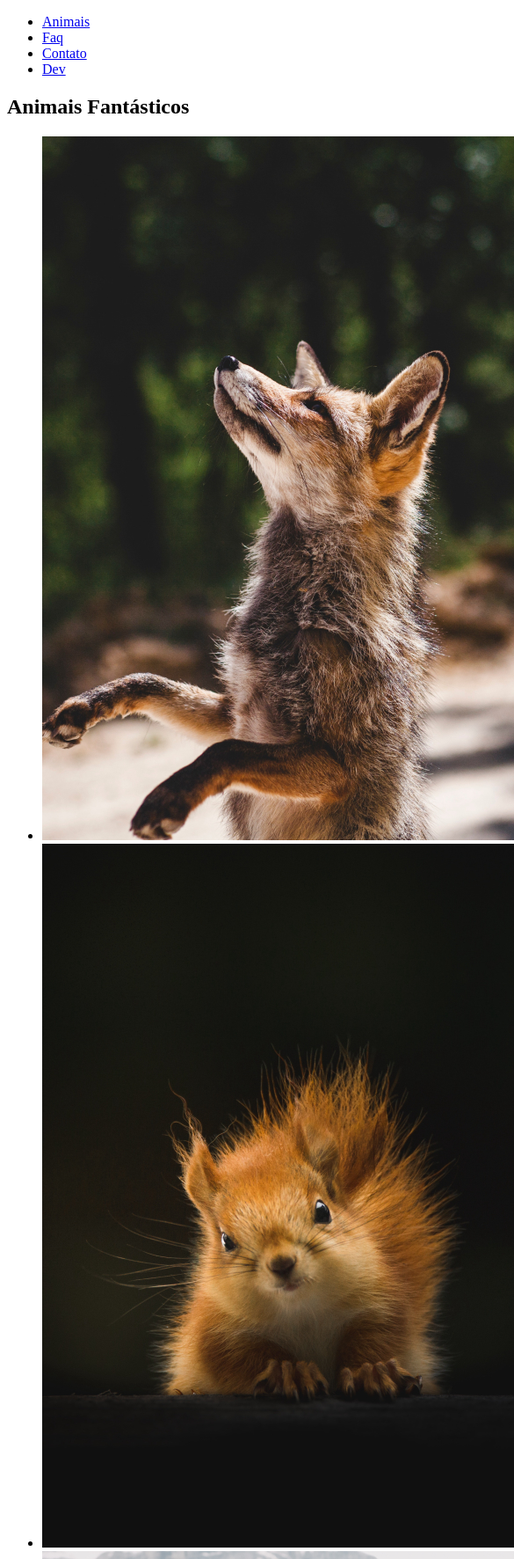
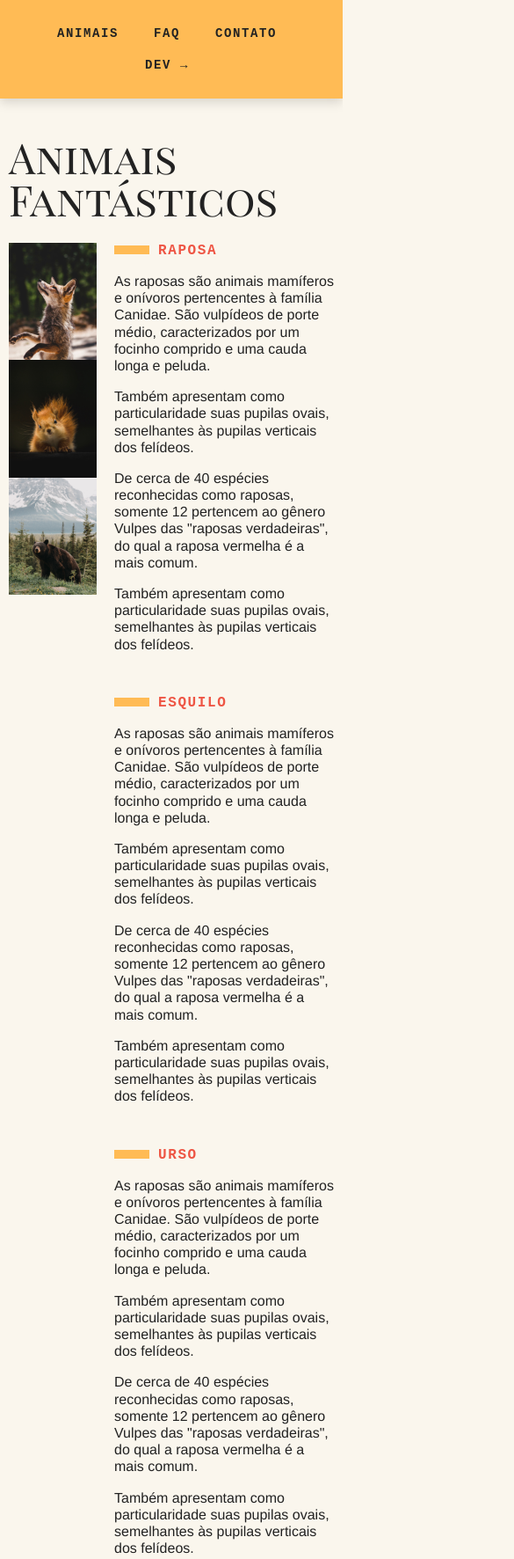
Before and after one commit to eversondsdev/animais_fantasticos, a plain HTML site: page index.html in a window 390 px wide. Shown: the top 1772 px of the page at 88% size, 585 px wide, since content can reach past the window. Drawn offline with Linux system fonts and the light colour scheme.

Commit message:
Adiciona estilo CSS e estrutura HTML para a seção de animais e FAQ

```diff
--- a/css/styles.css
+++ b/css/styles.css
@@ -0,0 +1,193 @@
+* {
+    margin: 0;
+    padding: 0;
+    box-sizing: border-box;
+}
+
+img {
+    display: block;
+    max-width: 100%;
+
+}
+
+ul {
+    list-style: none;
+}
+
+body {
+    background: #faf6ed;
+    color: #222;
+    -webkit-font-smoothing: antialiased;
+    display: grid;
+    grid-template-columns: 1fr 120px minmax(300px, 800px) 1fr;
+}
+
+.menu {
+    grid-column: 1 / 5;
+    margin-bottom: 2rem;
+    padding: 10px 0;
+    background: #FB5;
+    box-shadow: 0 4px 12px rgba(0, 0, 0, 0.15);
+}
+.menu ul {
+    display: flex;
+    flex-wrap: wrap;
+    justify-content: center;
+    padding: 10px;
+}
+.menu li {
+    margin-right: 10px;
+}
+.menu li a {
+    display:block;
+    padding: 10px 15px;
+    color: #222;
+    text-decoration: none;
+    font-family: 'IBM Plex Mono', monospace;
+    font-weight: bold;
+    text-transform: uppercase;
+    font-size: .875rem;
+    letter-spacing: .1rem;
+}
+
+.grid-section {
+    grid-column: 2 / 4;
+    width: 100%;
+    padding: 10px;
+    display: grid;
+    grid-template-columns: 100px 200px 1fr;
+    grid-gap: 20px;
+    margin-bottom: 4rem
+}
+
+.titulo {
+    font-family: 'Playfair Display SC', georgia;
+    font-size: 6rem;
+    line-height: 1;
+    font-weight: 400;
+    margin-bottom: 1rem;
+    grid-column: 1 / 4;
+}
+.animais h2 {
+    font-family: 'IBM Plex Mono', monospace;
+    font-size: 1rem;
+    text-transform: uppercase;
+    letter-spacing: .1em;
+    margin-bottom: 1rem;
+    color: #E54
+}
+.animais h2::before {
+    content: '';
+    display: inline-block;
+    width: 40px;
+    height: 10px;
+    margin-right: 10px;
+    background: #FB5;
+}
+
+.animais p {
+    font-family: Helvetica, Arial;
+    line-height: 1.2;
+    margin-bottom: 1rem;
+}
+
+.animais-lista {
+    height: 400px;
+    overflow-y: scroll;
+    grid-column: 1/3;
+}
+
+.animais-lista::-webkit-scrollbar {
+    width: 18px;
+}
+.animais-lista::-webkit-scrollbar-thumb {
+    background: #FB5;
+    border-left: 4px solid #faf6ed;
+    border-right: 4px solid #faf6ed;
+}
+
+.animais-descricao {
+    grid-column: 3;
+}
+
+.animais-descricao section {
+    margin-bottom: 3rem;
+}
+
+.faq-lista {
+    grid-column: 1 / 4;
+}
+.faq-lista dt {
+    font-family: 'IBM Plex Mono', monospace;
+    font-weight: bold;
+    margin-top: 2rem;
+    margin-bottom: .5rem;
+    color: #E54;
+}
+.faq-lista dt::before {
+    content: ' ';
+    display: inline-block;
+    width: 20px;
+    height: 10px;
+    margin-right: 10px;
+    background: #FB5;
+}
+
+.faq-lista dd {
+    font-family: Helvetica, Arial;
+    margin-bottom: .5rem;
+    margin-left: 3px;
+}
+.mapa {
+    grid-column: 1 / 3;
+}
+.dados li {
+    margin-bottom: 1rem;
+    font-family: Helvetica, Arial;
+
+}
+
+.dados li::before {
+    content: ' ';
+    display: inline-block;
+    width: 20px;
+    height: 10px;
+    margin-right: 10px;
+    background: #FB5;
+}
+
+.copy {
+    grid-column: 1 / 5;
+    padding: 10px;
+    background: #FB5;
+     box-shadow: 0 -4px  12px rgba(0, 0, 0, 0.15);
+}
+
+.copy p {
+    text-align: center;
+    font-family: 'IBM Plex Mono', monospace;
+    font-size: .875rem;
+    font-weight: bold;
+}
+@media (max-width: 700px) {
+    body {
+        grid-template-columns: 1fr;
+    }
+    .menu, .grid-section, .copy {
+        grid-column: 1;
+    }
+    .grid-section {
+        grid-template-columns: 100px 1fr;
+        grid-gap: 10px;
+    }
+    .grid-section h1 {
+        font-size: 3rem;
+    }
+    .animais-lista {
+        grid-column: 1;
+    }
+    .faq-lista, .dados, .mapa {
+        grid-column: 1 / 3;
+    }
+
+}
--- a/index.html
+++ b/index.html
@@ -1,10 +1,12 @@
 <!DOCTYPE html>
 <html lang="pt-BR">
 <head>
-    <meta charset="UTF-8">
-    <meta name="viewport" content="width=device-width, initial-scale=1.0">
+  <meta charset="utf-8" />
+  <meta http-equiv="X-UA-Compatible" content="IE=edge">
   <title>Animais Fantásticos</title>
-    <link rel="stylesheet" href="css/styles.css">
+  <meta name="viewport" content="width=device-width, initial-scale=1">
+  <link href="https://fonts.googleapis.com/css?family=Playfair+Display+SC" rel="stylesheet">
+  <link rel="stylesheet" type="text/css" href="css/styles.css" />
 </head>
 <body>
   <nav class="menu">
@@ -12,44 +14,120 @@
       <li><a href="#animais">Animais</a></li>
       <li><a href="#faq">Faq</a></li>
       <li><a href="#contato">Contato</a></li>
-            <li><a href="#">Dev</a></li>
+      <li><a href="#">Dev →</a></li>
     </ul>
   </nav>
-
   <section class="grid-section animais" id="animais">
     <h1 class="titulo">Animais Fantásticos</h1>
-        <ul>
+    <ul class="animais-lista">
       <li>
         <img src="img/imagem1.jpg">
-            </li><li>
+      </li>
+      <li>
         <img src="img/imagem2.jpg">
-            </li><li>
+      </li>
+      <li>
         <img src="img/imagem3.jpg">
-            </li><li>
+      </li>
+      <li>
         <img src="img/imagem4.jpg">
-            </li><li>
+      </li>
+      <li>
         <img src="img/imagem5.jpg">
-            </li><li>
+      </li>
+      <li>
         <img src="img/imagem6.jpg">
       </li>
+    </ul>
     <div class="animais-descricao">
       <section>
         <h2>Raposa</h2>
-                    <p>As raposas são animais mamíferos e onívoros pertencentes à família Canidae. São vulpídeos de porte médio, caracterizados por um focinho comprido e uma cauda longa e peluda.</p>
+        <p>As raposas são animais mamíferos e onívoros pertencentes à família Canidae. São vulpídeos de porte médio, caracterizados
+          por um focinho comprido e uma cauda longa e peluda.</p>
         <p>Também apresentam como particularidade suas pupilas ovais, semelhantes às pupilas verticais dos felídeos.</p>
-                    <p>As raposas são animais mamíferos e onívoros pertencentes à família Canidae. São vulpídeos de porte médio, caracterizados por um focinho comprido e uma cauda longa e peluda.</p>
+        <p>De cerca de 40 espécies reconhecidas como raposas, somente 12 pertencem ao gênero Vulpes das "raposas verdadeiras", do
+          qual a raposa vermelha é a mais comum.</p>
+        <p>Também apresentam como particularidade suas pupilas ovais, semelhantes às pupilas verticais dos felídeos.</p>
       </section>
 
       <section>
         <h2>Esquilo</h2>
-                    <p>As raposas são animais mamíferos e onívoros pertencentes à família Canidae. São vulpídeos de porte médio, caracterizados por um focinho comprido e uma cauda longa e peluda.</p>
-                    <p>De cerca de 40 espécies reconhecidas como raposas, somente 12 pertencem ao gênero Vulpes das "raposas verdadeiras", do qual a raposa vermelha é a mais comum.</p>
+        <p>As raposas são animais mamíferos e onívoros pertencentes à família Canidae. São vulpídeos de porte médio, caracterizados
+          por um focinho comprido e uma cauda longa e peluda.</p>
         <p>Também apresentam como particularidade suas pupilas ovais, semelhantes às pupilas verticais dos felídeos.</p>
-                    <p>As raposas são animais mamíferos e onívoros pertencentes à família Canidae. São vulpídeos de porte médio, caracterizados por um focinho comprido e uma cauda longa e peluda.</p>
+        <p>De cerca de 40 espécies reconhecidas como raposas, somente 12 pertencem ao gênero Vulpes das "raposas verdadeiras", do
+          qual a raposa vermelha é a mais comum.</p>
+        <p>Também apresentam como particularidade suas pupilas ovais, semelhantes às pupilas verticais dos felídeos.</p>
+      </section>
+      <section>
+        <h2>Urso</h2>
+        <p>As raposas são animais mamíferos e onívoros pertencentes à família Canidae. São vulpídeos de porte médio, caracterizados
+          por um focinho comprido e uma cauda longa e peluda.</p>
+        <p>Também apresentam como particularidade suas pupilas ovais, semelhantes às pupilas verticais dos felídeos.</p>
+        <p>De cerca de 40 espécies reconhecidas como raposas, somente 12 pertencem ao gênero Vulpes das "raposas verdadeiras", do
+          qual a raposa vermelha é a mais comum.</p>
+        <p>Também apresentam como particularidade suas pupilas ovais, semelhantes às pupilas verticais dos felídeos.</p>
+      </section>
+      <section>
+        <h2>Lobo</h2>
+        <p>As raposas são animais mamíferos e onívoros pertencentes à família Canidae. São vulpídeos de porte médio, caracterizados
+          por um focinho comprido e uma cauda longa e peluda.</p>
+        <p>Também apresentam como particularidade suas pupilas ovais, semelhantes às pupilas verticais dos felídeos.</p>
+        <p>De cerca de 40 espécies reconhecidas como raposas, somente 12 pertencem ao gênero Vulpes das "raposas verdadeiras", do
+          qual a raposa vermelha é a mais comum.</p>
+        <p>Também apresentam como particularidade suas pupilas ovais, semelhantes às pupilas verticais dos felídeos.</p>
+      </section>
+      <section>
+        <h2>Macaco</h2>
+        <p>As raposas são animais mamíferos e onívoros pertencentes à família Canidae. São vulpídeos de porte médio, caracterizados
+          por um focinho comprido e uma cauda longa e peluda.</p>
+        <p>Também apresentam como particularidade suas pupilas ovais, semelhantes às pupilas verticais dos felídeos.</p>
+        <p>De cerca de 40 espécies reconhecidas como raposas, somente 12 pertencem ao gênero Vulpes das "raposas verdadeiras", do
+          qual a raposa vermelha é a mais comum.</p>
+        <p>Também apresentam como particularidade suas pupilas ovais, semelhantes às pupilas verticais dos felídeos.</p>
+      </section>
+      <section>
+        <h2>Leão</h2>
+        <p>As raposas são animais mamíferos e onívoros pertencentes à família Canidae. São vulpídeos de porte médio, caracterizados
+          por um focinho comprido e uma cauda longa e peluda.</p>
+        <p>Também apresentam como particularidade suas pupilas ovais, semelhantes às pupilas verticais dos felídeos.</p>
+        <p>De cerca de 40 espécies reconhecidas como raposas, somente 12 pertencem ao gênero Vulpes das "raposas verdadeiras", do
+          qual a raposa vermelha é a mais comum.</p>
+        <p>Também apresentam como particularidade suas pupilas ovais, semelhantes às pupilas verticais dos felídeos.</p>
       </section>
     </div>
+  </section>
+
+  <section class="grid-section faq" id="faq">
+    <h1 class="titulo">FAQ</h1>
+    <dl class="faq-lista">
+      <dt>Qual a idade dos animais?</dt>
+      <dd>As raposas são animais mamíferos e onívoros pertencentes à família Canidae. São vulpídeos de porte médio, caracterizados por um focinho comprido e uma cauda longa e peluda.</dd>
+      <dt>Eles são fantásticos?</dt>
+      <dd>Também apresentam como particularidade suas pupilas ovais, semelhantes às pupilas verticais dos felídeos.</dd>
+      <dt>Qual a diferença?</dt>
+      <dd>As raposas são animais mamíferos e onívoros pertencentes à família Canidae. São vulpídeos de porte médio, caracterizados por um focinho comprido e uma cauda longa e peluda.</dd>
+      <dt>Como proteger?</dt>
+      <dd>Também apresentam como particularidade suas pupilas ovais, semelhantes às pupilas verticais dos felídeos.</dd>
+    </dl>
+  </section>
+
+  <section class="grid-section contato" id="contato">
+    <h1 class="titulo">Contato</h1>
+    <div class="mapa">
+      <img src="img/mapa.png">
+    </div>
+    <ul class="dados">
+      <li>contato@origamid.com</li>
+      <li>+55 (21) 9999-9999</li>
+      <li>Rua do Conde, nº 21</li>
+      <li>Rio de Janeiro - RJ</li>
     </ul>
   </section>
+
+  <footer class="copy">
+    <p>Todos os direitos reservados.</p>
+  </footer>
 
   <script src="script.js"></script>
 </body>
```
Lines whose indentation alone changed are shown as unchanged.
